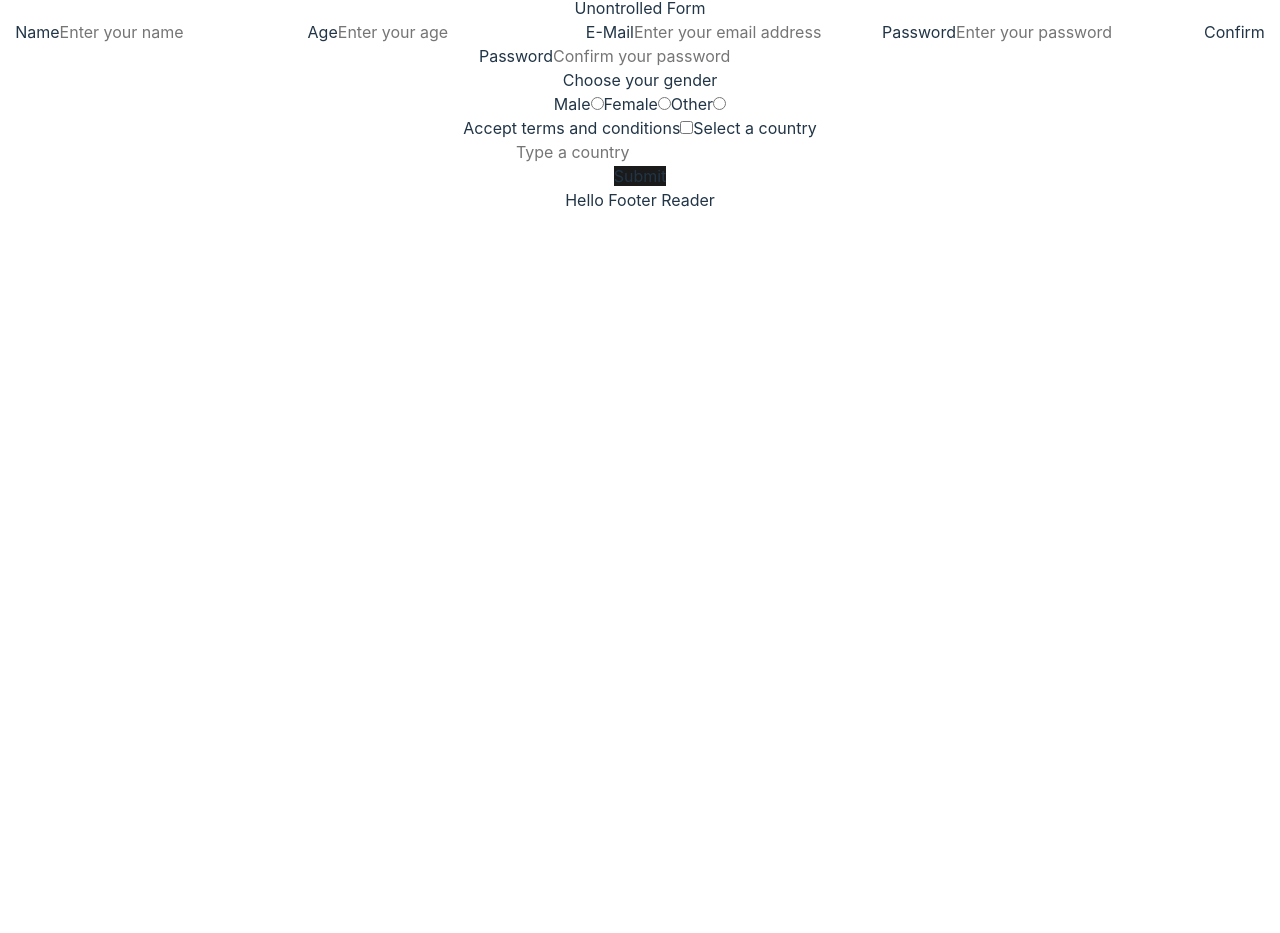
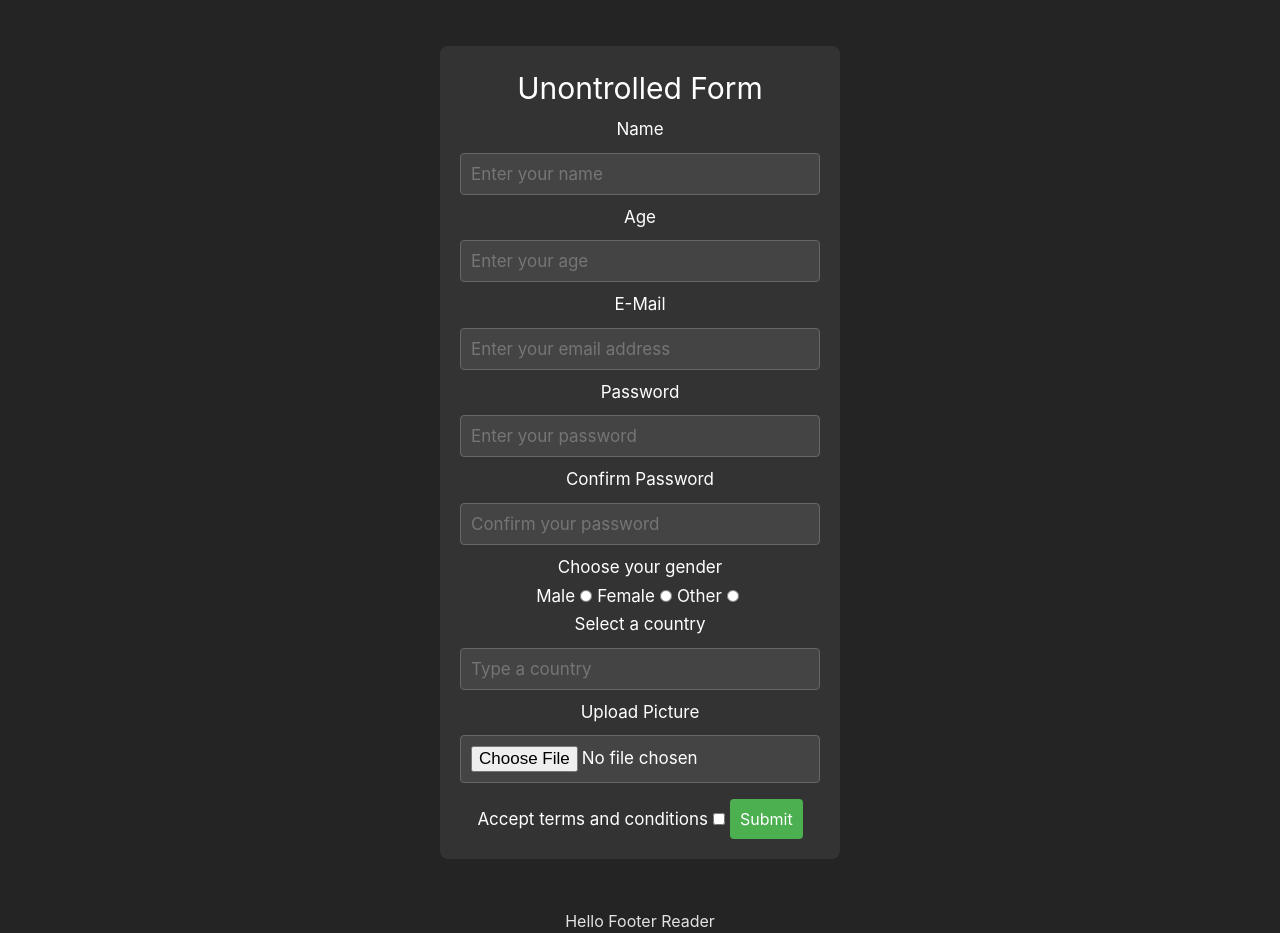
Before and after one commit to ChocolateNao/rs-school-react, a React (Vite) app: page /uncontrolled in a window 1280 px wide. Shown: the part 180-1113 px from the top of the page. Before the commit the page ends 800 px from the top, so only its background shows below. Built offline with nearby package versions, Linux system fonts and the light colour scheme.

Commit message:
feat: update forms and styles, add file upload and validation

```diff
--- /dev/null
+++ b/src/components/ControlledForm/ControlledForm.module.scss
@@ -0,0 +1,75 @@
+.form {
+  max-width: 400px;
+  margin: 50px auto;
+  padding: 20px;
+  background-color: #333;
+  border-radius: 8px;
+  color: #fff;
+}
+
+.form h2 {
+  font-size: 30px;
+  margin-bottom: 6px;
+}
+
+.form label,
+.form legend {
+  font-size: 17px;
+}
+
+.input__password {
+  font-size: 17px;
+}
+
+.form input[type='checkbox'],
+.form input[type='radio'] {
+  margin-left: 5px;
+  width: 12px;
+  height: 12px;
+
+  margin-right: 5px;
+}
+
+.form input,
+.form select {
+  width: 100%;
+  padding: 10px;
+  margin-top: 10px;
+  margin-bottom: 10px;
+  background-color: #444;
+  border: 1px solid #666;
+  border-radius: 4px;
+  color: #fff;
+  box-sizing: border-box;
+}
+
+.form input[type='file'] {
+  padding: 10px;
+  margin-bottom: 16px;
+  background-color: #444;
+  border: 1px solid #666;
+  border-radius: 4px;
+  color: #fff;
+  box-sizing: border-box;
+  cursor: pointer;
+}
+
+.form button {
+  background-color: #4caf50;
+  color: #fff;
+  padding: 10px;
+  border: none;
+  border-radius: 4px;
+  cursor: pointer;
+}
+
+.form button:disabled {
+  background-color: #666;
+  cursor: not-allowed;
+}
+
+.form p {
+  color: #ff0000;
+  margin-top: 5px;
+  margin-bottom: 10px;
+}
--- a/src/components/ControlledForm/ControlledForm.tsx
+++ b/src/components/ControlledForm/ControlledForm.tsx
@@ -3,11 +3,15 @@ import { useDispatch } from 'react-redux';
 import { useNavigate } from 'react-router-dom';
 import { yupResolver } from '@hookform/resolvers/yup';
 import { useAppSelector } from 'hooks/redux';
+import convertToBase64 from 'utils/base64';
 
 import CountrySelector from 'components/CountrySelector';
+import PasswordStrengthMeter from 'components/PasswordStrengthMeter/PasswordStrengthMeter';
 import IFormFields from 'models/FormFields.interface';
 import yupFormSchema from 'models/YupSchema';
 import { appendControlledFormData } from 'store/slices/formDataSlice';
+
+import styles from './ControlledForm.module.scss';
 
 function ControlledForm() {
   const dispatch = useDispatch();
@@ -15,10 +19,11 @@ function ControlledForm() {
   const {
     register,
     handleSubmit,
-    formState: { errors, isValid },
+    formState: { errors, isValid, isDirty },
     reset,
     setValue,
     control,
+    getValues,
   } = useForm<IFormFields>({
     resolver: yupResolver(yupFormSchema),
     mode: 'onChange',
@@ -26,22 +31,11 @@ function ControlledForm() {
 
   const countriesData = useAppSelector((state) => state.countries.countriesArr);
 
-  // const handleFileChange = (e: React.ChangeEvent<HTMLInputElement>) => {
-  //   const file = e.target.files && e.target.files[0];
-  //   if (file) {
-  //     setValue('picture', file);
-  //   }
-  // };
-
-  const onSubmitHandler = (data: IFormFields) => {
-    // const reader = new FileReader();
-    // reader.onload = (event) => {
-    //   if (event.target !== null) {
-    //     const base64String = event.target.result;
-    //     dispatch(addUserAction({ ...data, picture: base64String }));
-    //   }
-    // };
-    // reader.readAsDataURL(data.picture);
+  const onSubmitHandler = async (data: IFormFields) => {
+    if (data.picture && data.picture.length > 0) {
+      const base64String = await convertToBase64(data.picture[0]);
+      dispatch(appendControlledFormData({ ...data, picture: base64String }));
+    }
 
     dispatch(appendControlledFormData(data));
     reset();
@@ -49,8 +43,8 @@ function ControlledForm() {
   };
 
   return (
-    <form onSubmit={handleSubmit(onSubmitHandler)}>
-      <h2 className="form__header">Controlled Form</h2>
+    <form onSubmit={handleSubmit(onSubmitHandler)} className={styles.form}>
+      <h2>Controlled Form</h2>
       <label htmlFor="name">
         Name
         <input
@@ -92,8 +86,10 @@ function ControlledForm() {
           id="password"
           type="password"
           placeholder="Enter your password"
+          className={styles.input__password}
         />
       </label>
+      <PasswordStrengthMeter password={getValues('password')} />
       <p>{errors.password?.message}</p>
 
       <label htmlFor="passwordRepeat">
@@ -103,6 +99,7 @@ function ControlledForm() {
           id="passwordRepeat"
           type="password"
           placeholder="Confirm your password"
+          className={styles.input__password}
         />
       </label>
       <p>{errors.confirmPassword?.message}</p>
@@ -146,26 +143,11 @@ function ControlledForm() {
         <p>{errors.gender?.message}</p>
       </fieldset>
 
-      <label htmlFor="isTermAccepted">
-        Accept terms and conditions
-        <input
-          {...register('isTermAccepted')}
-          id="isTermAccepted"
-          type="checkbox"
-        />
+      <label htmlFor="picture">
+        Upload Picture
+        <input type="file" id="picture" {...register('picture')} />
       </label>
-      <p>{errors.isTermAccepted?.message}</p>
-
-      {/* <label htmlFor="picture">
-        Upload Picture
-        <input
-          {...register('picture')}
-          type="file"
-          id="picture"
-          onChange={handleFileChange}
-        />
-      </label>
-      <p>{errors.picture?.message}</p> */}
+      <p>{errors.picture?.message}</p>
 
       <div>
         {/* eslint-disable-next-line jsx-a11y/label-has-associated-control */}
@@ -188,7 +170,17 @@ function ControlledForm() {
         <p>{errors.country?.message}</p>
       </div>
 
-      <button type="submit" disabled={!isValid}>
+      <label htmlFor="isTermAccepted">
+        Accept terms and conditions
+        <input
+          {...register('isTermAccepted')}
+          id="isTermAccepted"
+          type="checkbox"
+        />
+      </label>
+      <p>{errors.isTermAccepted?.message}</p>
+
+      <button type="submit" disabled={!isValid || !isDirty}>
         Submit
       </button>
     </form>
--- a/src/components/CountrySelector/CountrySelector.scss
+++ b/src/components/CountrySelector/CountrySelector.module.scss
@@ -1,8 +1,8 @@
-.country-selector {
+.countryselector {
   position: relative;
 }
 
-.suggestions {
+.countryselector__suggestions {
   position: absolute;
   top: 100%;
   left: 0;
@@ -18,11 +18,11 @@
   box-shadow: 0 2px 4px rgba(0, 0, 0, 0.1);
 }
 
-.suggestions li {
+.countryselector__suggestions li {
   padding: 3px;
   cursor: pointer;
 }
 
-.suggestions li:hover {
-  background-color: #b92626;
+.countryselector__suggestions li:hover {
+  background-color: rgb(104, 11, 109);
 }
--- a/src/components/CountrySelector/CountrySelector.tsx
+++ b/src/components/CountrySelector/CountrySelector.tsx
@@ -2,7 +2,7 @@ import { ChangeEvent, useState } from 'react';
 
 import ICountry from 'models/Country.interface';
 
-import './CountrySelector.scss';
+import styles from './CountrySelector.module.scss';
 
 interface CountrySelectorProps {
   countries: ICountry[];
@@ -44,7 +44,7 @@ function CountrySelector({ countries, onSelect }: CountrySelectorProps) {
   };
 
   return (
-    <div className="country-selector">
+    <div className={styles.countryselector}>
       <input
         type="text"
         id="country"
@@ -55,7 +55,7 @@ function CountrySelector({ countries, onSelect }: CountrySelectorProps) {
         placeholder="Type a country"
       />
       {isFocused && suggestions.length > 0 && (
-        <ul className="suggestions">
+        <ul className={styles.countryselector__suggestions}>
           {suggestions.map((country) => (
             // eslint-disable-next-line jsx-a11y/click-events-have-key-events, jsx-a11y/no-noninteractive-element-interactions
             <li
--- /dev/null
+++ b/src/components/UncontrolledForm/UncontrolledForm.module.scss
@@ -0,0 +1,75 @@
+.form {
+  max-width: 400px;
+  margin: 50px auto;
+  padding: 20px;
+  background-color: #333;
+  border-radius: 8px;
+  color: #fff;
+}
+
+.form h2 {
+  font-size: 30px;
+  margin-bottom: 6px;
+}
+
+.form label,
+.form legend {
+  font-size: 17px;
+}
+
+.input__password {
+  font-size: 17px;
+}
+
+.form input[type='checkbox'],
+.form input[type='radio'] {
+  margin-left: 5px;
+  width: 12px;
+  height: 12px;
+
+  margin-right: 5px;
+}
+
+.form input,
+.form select {
+  width: 100%;
+  padding: 10px;
+  margin-top: 10px;
+  margin-bottom: 10px;
+  background-color: #444;
+  border: 1px solid #666;
+  border-radius: 4px;
+  color: #fff;
+  box-sizing: border-box;
+}
+
+.form input[type='file'] {
+  padding: 10px;
+  margin-bottom: 16px;
+  background-color: #444;
+  border: 1px solid #666;
+  border-radius: 4px;
+  color: #fff;
+  box-sizing: border-box;
+  cursor: pointer;
+}
+
+.form button {
+  background-color: #4caf50;
+  color: #fff;
+  padding: 10px;
+  border: none;
+  border-radius: 4px;
+  cursor: pointer;
+}
+
+.form button:disabled {
+  background-color: #666;
+  cursor: not-allowed;
+}
+
+.form p {
+  color: #ff0000;
+  margin-top: 5px;
+  margin-bottom: 10px;
+}
--- a/src/components/UncontrolledForm/UncontrolledForm.tsx
+++ b/src/components/UncontrolledForm/UncontrolledForm.tsx
@@ -2,12 +2,15 @@ import { FormEvent, useRef, useState } from 'react';
 import { useDispatch } from 'react-redux';
 import { useNavigate } from 'react-router-dom';
 import { useAppSelector } from 'hooks/redux';
+import convertToBase64 from 'utils/base64';
 import { ValidationError } from 'yup';
 
 import CountrySelector from 'components/CountrySelector';
 import IFormFields from 'models/FormFields.interface';
 import yupFormSchema from 'models/YupSchema';
 import { appendUncontrolledFormData } from 'store/slices/formDataSlice';
+
+import styles from './UncontrolledForm.module.scss';
 
 interface FormErrors {
   name?: string;
@@ -17,7 +20,7 @@ interface FormErrors {
   confirmPassword?: string;
   gender?: string;
   isTermAccepted?: string;
-  // picture?: string;
+  picture?: string;
   country?: string;
 }
 
@@ -38,9 +41,9 @@ function UncontrolledForm() {
   const passwordRef = useRef<HTMLInputElement>(null);
   const confirmPasswordRef = useRef<HTMLInputElement>(null);
   const isTermAcceptedRef = useRef<HTMLInputElement>(null);
-  // const pictureRef = useRef<HTMLInputElement>(null);
+  const pictureRef = useRef<HTMLInputElement>(null);
 
-  const handleSubmit = (event: FormEvent) => {
+  const handleSubmit = async (event: FormEvent) => {
     event.preventDefault();
     yupFormSchema
       .validate(
@@ -52,13 +55,27 @@ function UncontrolledForm() {
           confirmPassword: confirmPasswordRef.current?.value,
           gender: selectedRadioValue,
           isTermAccepted: isTermAcceptedRef.current?.checked,
-          // picture: pictureRef.current.value,
+          picture: pictureRef.current?.files,
           country: selectedCountry,
         },
         { abortEarly: false }
       )
-      .then((validatedData: IFormFields) => {
+      .then(async (validatedData: IFormFields) => {
         setErrors({});
+        if (
+          pictureRef.current?.files &&
+          pictureRef.current?.files?.length > 0
+        ) {
+          const base64String = await convertToBase64(
+            pictureRef.current?.files[0]
+          );
+          dispatch(
+            appendUncontrolledFormData({
+              ...validatedData,
+              picture: base64String,
+            })
+          );
+        }
         dispatch(appendUncontrolledFormData(validatedData));
         navigate('/');
       })
@@ -78,7 +95,7 @@ function UncontrolledForm() {
   const countriesData = useAppSelector((state) => state.countries.countriesArr);
 
   return (
-    <form onSubmit={handleSubmit}>
+    <form onSubmit={handleSubmit} className={styles.form}>
       <h2 className="form__header">Unontrolled Form</h2>
       <label htmlFor="name">
         Name
@@ -121,6 +138,7 @@ function UncontrolledForm() {
           id="password"
           type="password"
           placeholder="Enter your password"
+          className={styles.input__password}
         />
       </label>
       {errors.password && <p>{errors.password}</p>}
@@ -132,6 +150,7 @@ function UncontrolledForm() {
           id="passwordRepeat"
           type="password"
           placeholder="Confirm your password"
+          className={styles.input__password}
         />
       </label>
       {errors.confirmPassword && <p>{errors.confirmPassword}</p>}
@@ -178,23 +197,6 @@ function UncontrolledForm() {
         {errors.gender && <p>{errors.gender}</p>}
       </fieldset>
 
-      <label htmlFor="isTermAccepted">
-        Accept terms and conditions
-        <input ref={isTermAcceptedRef} id="isTermAccepted" type="checkbox" />
-      </label>
-      {errors.isTermAccepted && <p>{errors.isTermAccepted}</p>}
-
-      {/* <label htmlFor="picture">
-      Upload Picture
-      <input
-        ref={pictureRef}
-        type="file"
-        id="picture"
-        onChange={handleFileChange}
-      />
-    </label>
-    {errors.picture && <p>{errors.picture}</p>} */}
-
       {/* eslint-disable-next-line jsx-a11y/label-has-associated-control */}
       <label htmlFor="country">
         Select a country
@@ -205,8 +207,19 @@ function UncontrolledForm() {
           }
         />
       </label>
+      {errors.country && <p>{errors.country}</p>}
 
-      {errors.country && <p>{errors.country}</p>}
+      <label htmlFor="picture">
+        Upload Picture
+        <input ref={pictureRef} type="file" id="picture" />
+      </label>
+      {errors.picture && <p>{errors.picture}</p>}
+
+      <label htmlFor="isTermAccepted">
+        Accept terms and conditions
+        <input ref={isTermAcceptedRef} id="isTermAccepted" type="checkbox" />
+      </label>
+      {errors.isTermAccepted && <p>{errors.isTermAccepted}</p>}
 
       <button type="submit">Submit</button>
     </form>
--- a/src/index.scss
+++ b/src/index.scss
@@ -145,16 +145,3 @@ h1 {
   font-size: 3.2em;
   line-height: 1.1;
 }
-
-@media (prefers-color-scheme: light) {
-  :root {
-    color: #213547;
-    background-color: #ffffff;
-  }
-  a:hover {
-    color: #747bff;
-  }
-  button {
-    background-color: #1a1a1a;
-  }
-}
--- a/src/models/FormFields.interface.ts
+++ b/src/models/FormFields.interface.ts
@@ -8,6 +8,6 @@ export default interface IFormFields {
   confirmPassword: string;
   gender: TGender;
   isTermAccepted: boolean;
-  // picture: ;
+  picture: FileList;
   country: string;
 }
--- a/src/models/YupSchema.ts
+++ b/src/models/YupSchema.ts
@@ -1,3 +1,4 @@
+/* eslint-disable consistent-return */
 import * as yup from 'yup';
 
 import IFormFields, { TGender } from 'models/FormFields.interface';
@@ -23,8 +24,9 @@ const yupFormSchema: yup.ObjectSchema<IFormFields> = yup.object().shape({
   password: yup
     .string()
     .min(4, 'Password should contain at least four characters')
+    .max(64, 'Password should contain only up to 64 characters')
     .matches(
-      /^(?=.*\d)(?=.*[A-Z])(?=.*[a-z])(?=.*[\W_]).{8,}$/,
+      /^(?=.*\d)(?=.*[A-Z])(?=.*[a-z])(?=.*[\W_]).{4,}$/,
       'Password must contain at least 1 number, 1 uppercased letter, 1 lowercased letter, 1 special character'
     )
     .required('Password is required'),
@@ -40,24 +42,34 @@ const yupFormSchema: yup.ObjectSchema<IFormFields> = yup.object().shape({
     .boolean()
     .oneOf([true], 'You must accept the terms and conditions')
     .required(),
-  // picture: yup
-  //   .mixed()
-  //   .test(
-  //     'fileSize',
-  //     'File Size is too large',
-  //     (value) => value && value.size <= 1000000
-  //   )
-  //   .test(
-  //     'fileType',
-  //     'Invalid File Format',
-  //     (value) =>
-  //       value && (value.type === 'image/png' || value.type === 'image/jpeg')
-  //   )
-  //   .required('You have to upload a file'),
+  picture: yup
+    .mixed<FileList>()
+    .test('fileExist', 'Please upload picture', (file) => {
+      return !!file && !!file[0];
+    })
+    .test(
+      'fileFormat',
+      'The file is in wrong format. Only JPEG and PNG are allowed',
+      (file) => {
+        if (file && file[0]) {
+          return (
+            (file && file[0].type === 'image/jpeg') ||
+            (file && file[0].type === 'image/png')
+          );
+        }
+      }
+    )
+    .test('fileSize', 'The file is too large (up to 3mb)', (file) => {
+      if (file && file[0]) {
+        return file && file[0].size <= 3000000;
+      }
+    })
+    .defined()
+    .required('You should upload a picture'),
   country: yup
     .string()
     .min(2, 'Please select a valid country')
-    .required('Country is required'),
+    .required('Country is required. Please select one from the dropdown menu'),
 });
 
 export default yupFormSchema;
--- /dev/null
+++ b/src/utils/base64.ts
@@ -0,0 +1,10 @@
+const convertToBase64 = (file: File): Promise<string> => {
+  return new Promise<string>((resolve, reject) => {
+    const reader = new FileReader();
+    reader.readAsDataURL(file);
+    reader.onload = () => resolve(reader.result?.toString() || '');
+    reader.onerror = (error) => reject(error);
+  });
+};
+
+export default convertToBase64;
```
Also changed, not shown: src/components/ControlledForm/ControlledForm.scss (deleted), src/components/UncontrolledForm/UncontrolledForm.scss (deleted).
